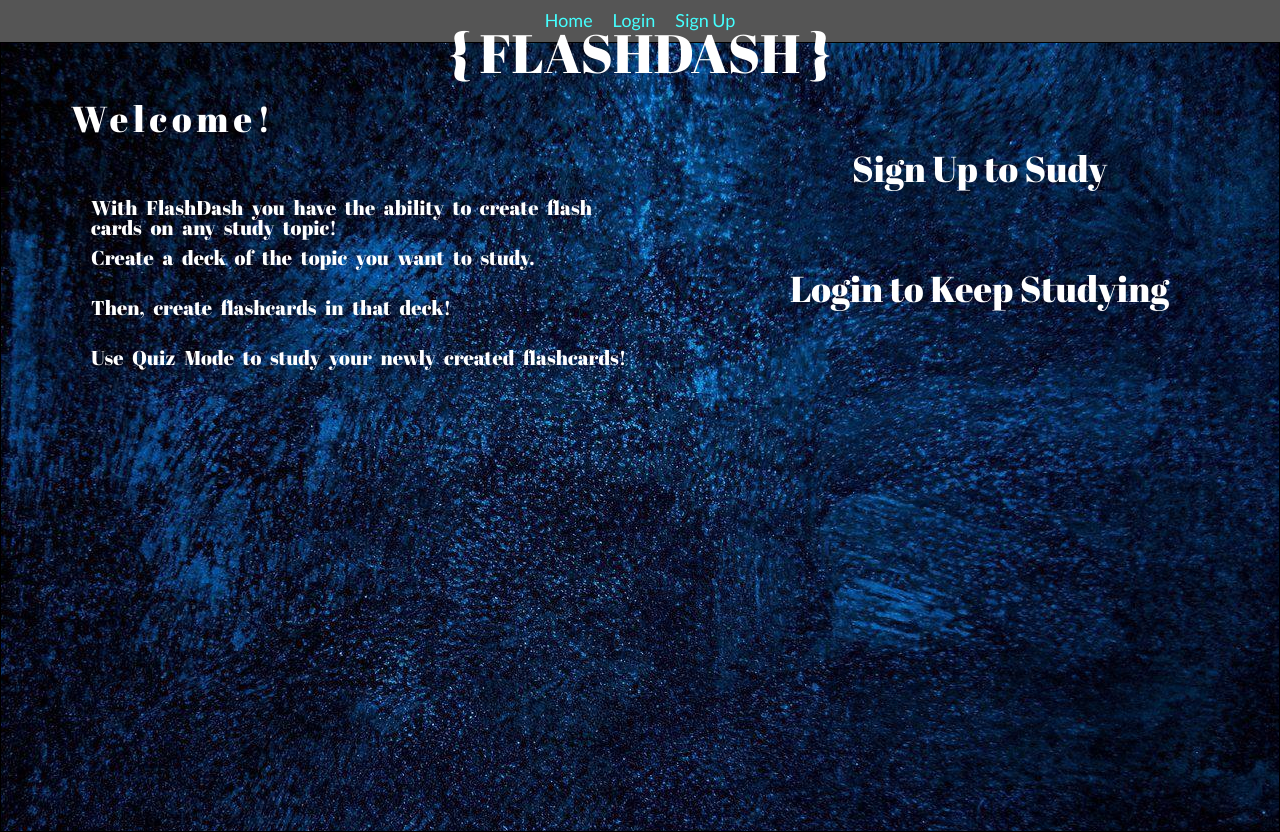
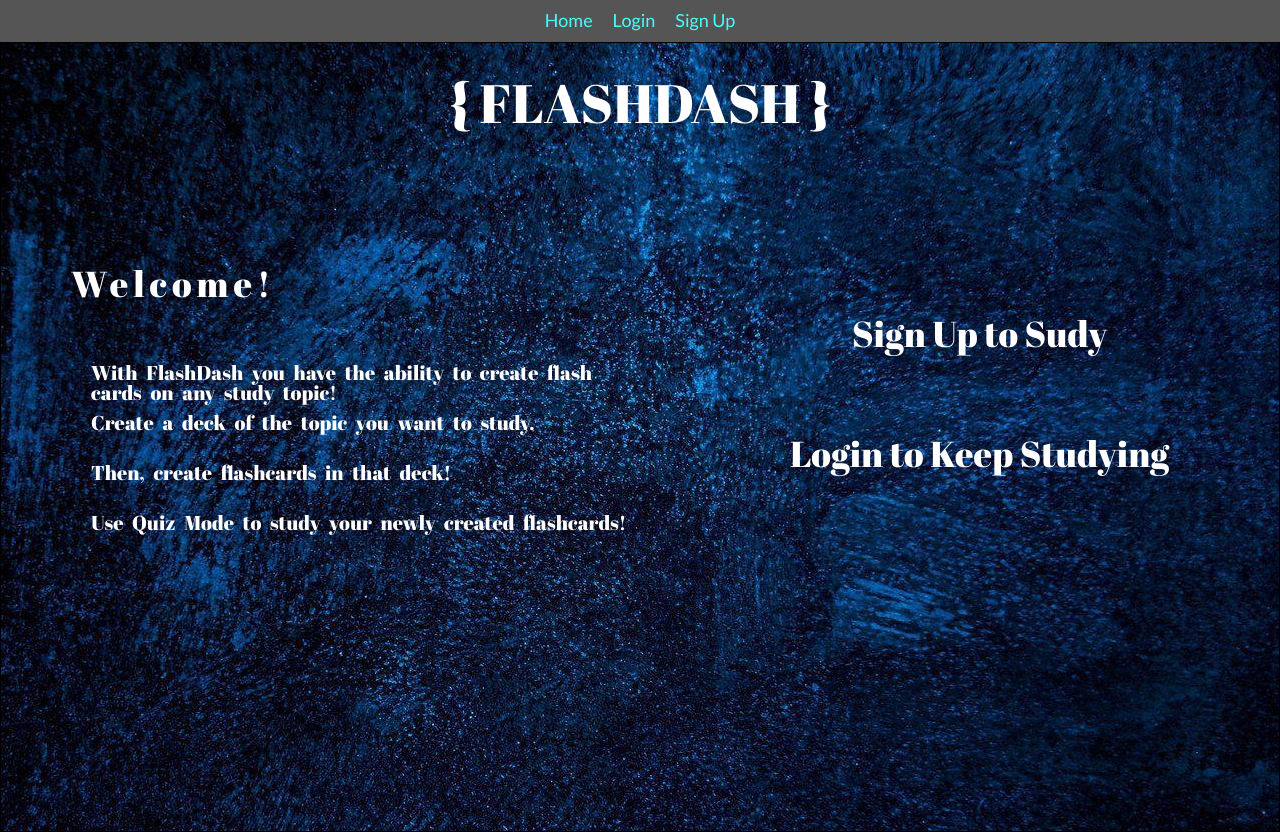
Before and after one commit to philpatt/flashcard-project3, a React (Create React App) app in the folder client/: page / in a window 1280 px wide. Built offline with nearby package versions, Linux system fonts and the light colour scheme.

Commit message:
fixed header

```diff
--- a/client/src/WelcomePageStyle.css
+++ b/client/src/WelcomePageStyle.css
@@ -7,23 +7,20 @@
     background-image: url('/img/blue-background.jpg');
     color: #fff;
 }
-
 .flashdash-header {
-    width:50%;
+    width:100%;
     height: 100px;
-    margin: 100px 0 ;
-
-}
-.header-img {
-    width: 100px;
-    height: 100px;
+    margin: 100px ;
 }
 .head {
-    display: inline;
+
     margin: 50px 0;
 }
 .head-title {
+    width: 100%;
+    height: 100px;
     font-size:54px;
+    /* margin-top: 400px;  */
 }
 .section-b{
     display: inline-block;
@@ -97,16 +94,13 @@
         width: 100%;
         display: block;
     }
-    .header-img {
-        display: none;
-    }
     .welcome{
         width: 100%;
         height: 25%;
         text-align: center;
-        display: inline-block;
+        display: hidden;
 
-        /* margin-right: 0px; */
+        margin-right: 0px;
     }
     .welcome-title {
         font-size: 24px;
```
